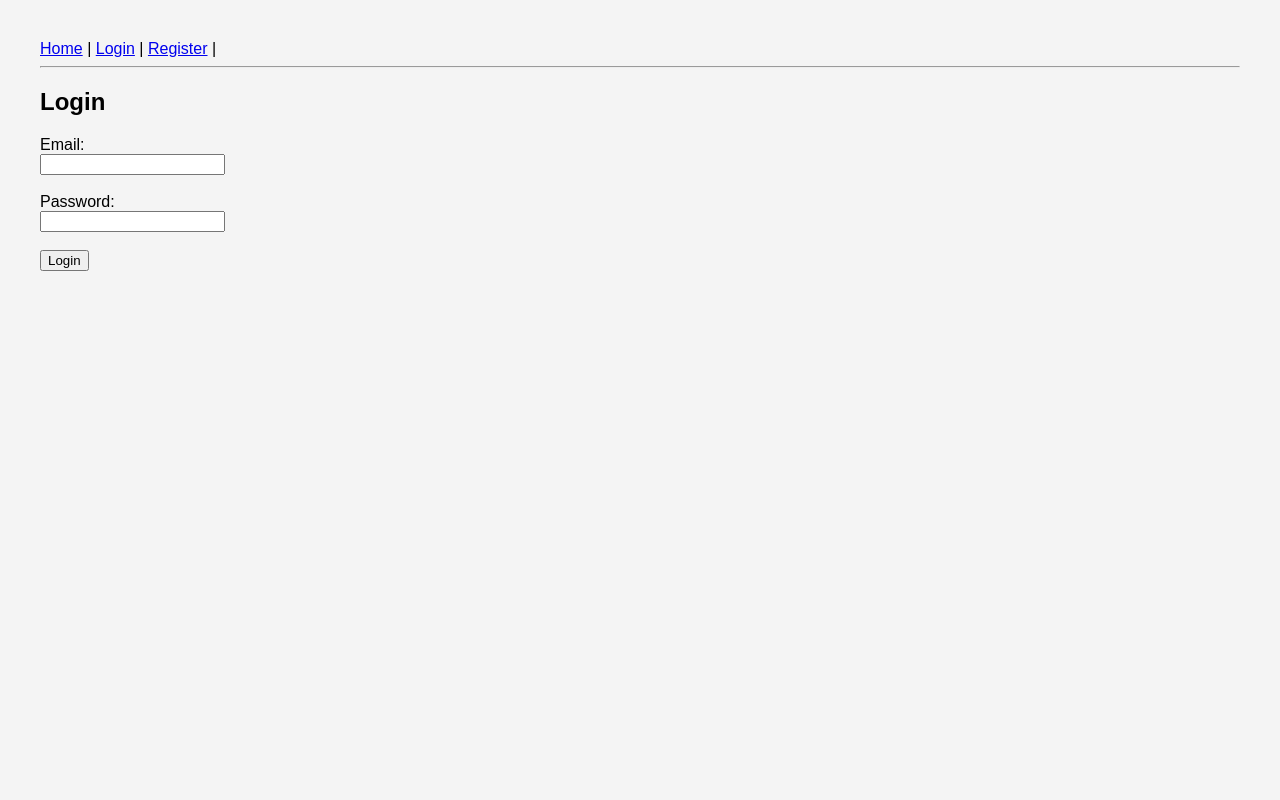
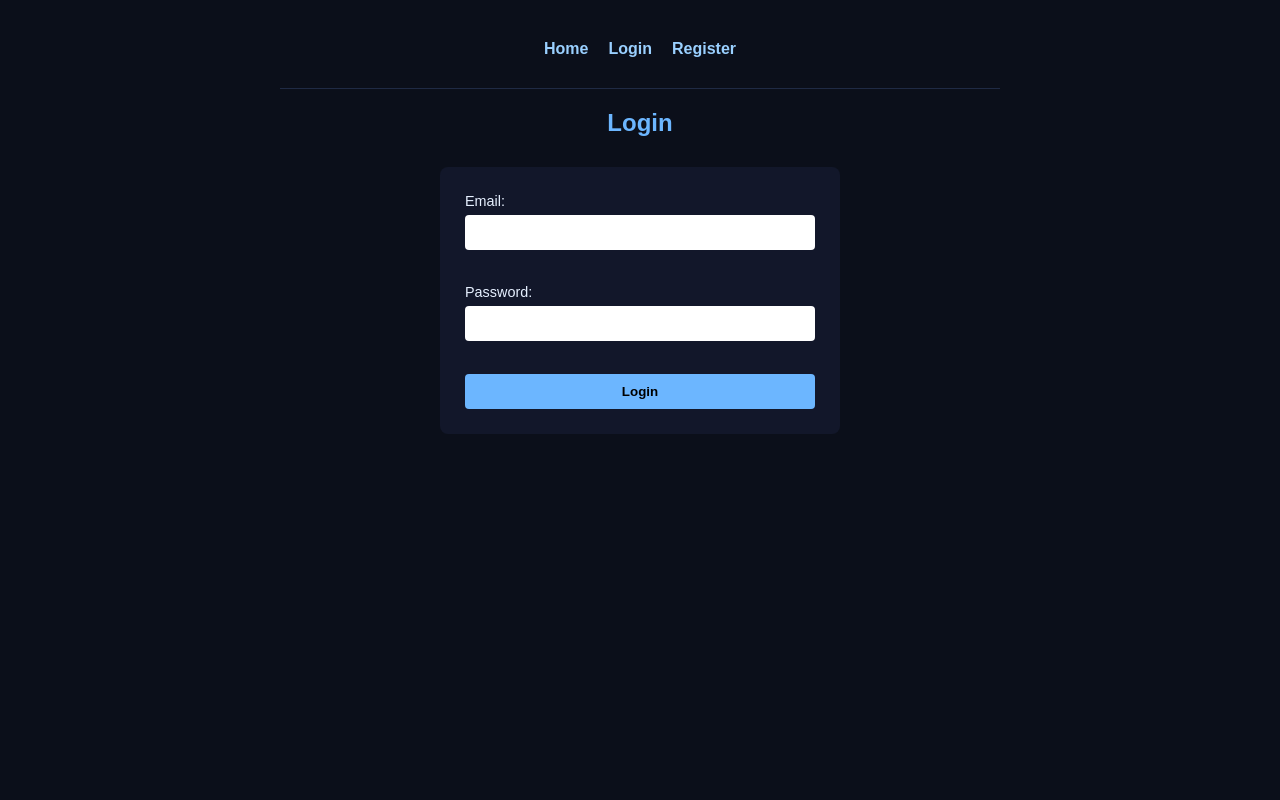
Before and after one commit to DrinJKPI/Gaming-Web-App, a Flask app: page /login in a window 1280 px wide. Run offline with Flask 3, Linux system fonts and the light colour scheme.

Commit message:
Added more styling via css to the home, login and registration page

```diff
--- a/app/static/css/styles.css
+++ b/app/static/css/styles.css
@@ -1,9 +1,89 @@
-body {
-    font-family: Arial, sans-serif;
-    margin: 40px;
-    background-color: #f4f4f4;
+* {
+    box-sizing: border-box;
 }
 
-h1 {
-    color: #333;
+body {
+    margin: 0;
+    padding: 0;
+    font-family: Arial, sans-serif;
+    background-color: #0b0f1a;
+    color: #e6f0ff;
+    display: flex;
+    justify-content: center;
+    min-height: 100vh;
 }
+
+.container {
+    width: 100%;
+    max-width: 800px;
+    padding: 40px;
+}
+
+nav {
+    display: flex;
+    justify-content: center;
+    gap: 20px;
+    margin-bottom: 30px;
+}
+
+nav a {
+    color: #6cb6ff;
+    text-decoration: none;
+    font-weight: bold;
+}
+
+nav a {
+    color: #9ad0ff;
+}
+
+h1, h2 {
+    text-align: center;
+    color: #6cb6ff;
+}
+
+p {
+    line-height: 1.6;
+    text-align: center;
+}
+
+form {
+    max-width: 400px;
+    margin: 30px auto;
+    background-color: #12172a;
+    padding: 25px;
+    border-radius: 8px;
+}
+
+label {
+    font-size: 0.9em;
+}
+
+input {
+    width: 100%;
+    padding: 10px;
+    margin-top: 5px;
+    margin-bottom: 15px;
+    border: none;
+    border-radius: 4px;
+}
+
+button {
+    width: 100%;
+    padding: 10px;
+    background-color: #6cb6ff;
+    border: none;
+    border-radius: 4px;
+    font-weight: bold;
+    cursor: pointer;
+}
+
+button:hover {
+    background-color: #9ad0ff;
+}
+
+hr {
+    border: 0;
+    height: 1px;
+    background: #1f2a44;
+    margin: 20px 0;
+}
--- a/app/templates/base.html
+++ b/app/templates/base.html
@@ -7,15 +7,19 @@
 </head>
 <body>
 
-<nav>
-    <a href="{{ url_for('main.home') }}">Home</a> |
-    <a href="{{ url_for('main.login') }}">Login</a> |
-    <a href="{{ url_for('main.register') }}"> Register</a> |
-</nav>
+<div class="container">
 
-<hr>
+    <nav>
+        <a href="{{ url_for('main.home') }}">Home</a>
+        <a href="{{ url_for('main.login') }}">Login</a>
+        <a href="{{ url_for('main.register') }}">Register</a>
+    </nav>
 
-{% block content %}{% endblock %}
+    <hr>
+
+    {% block content %}{% endblock %}
+
+</div>
 
 </body>
 </html>
```
